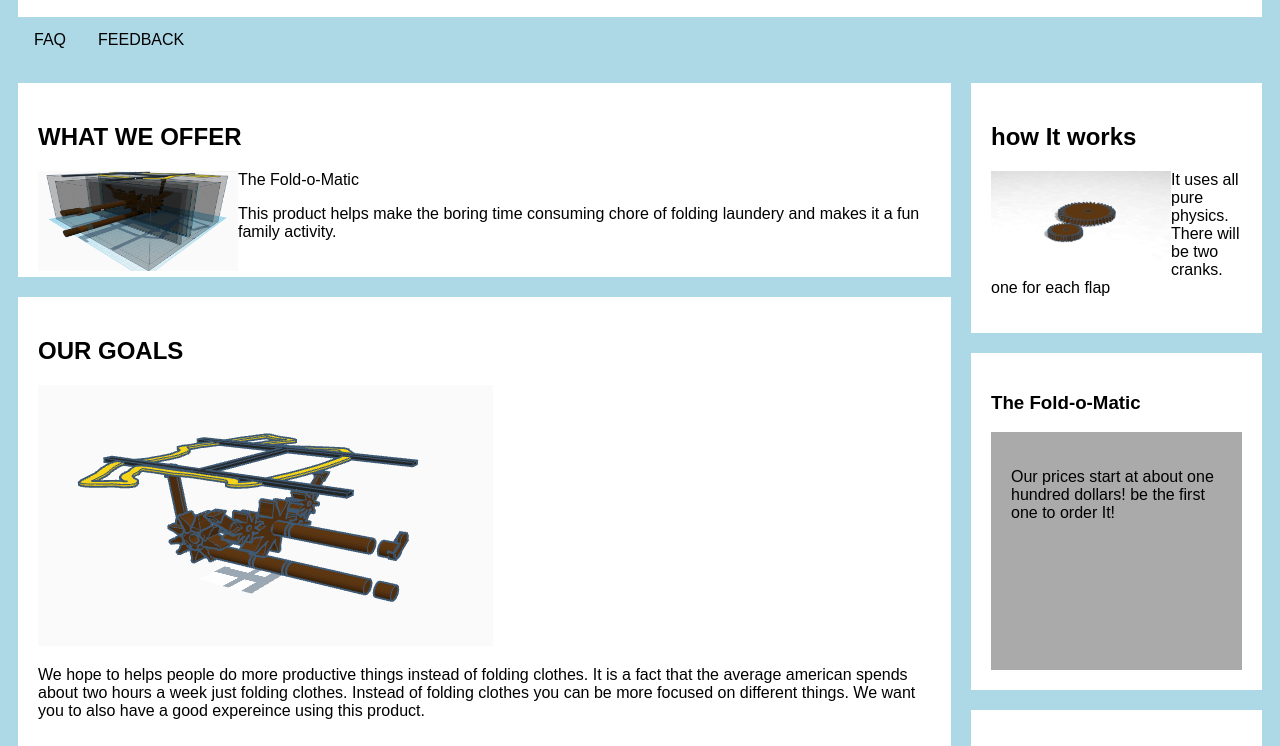
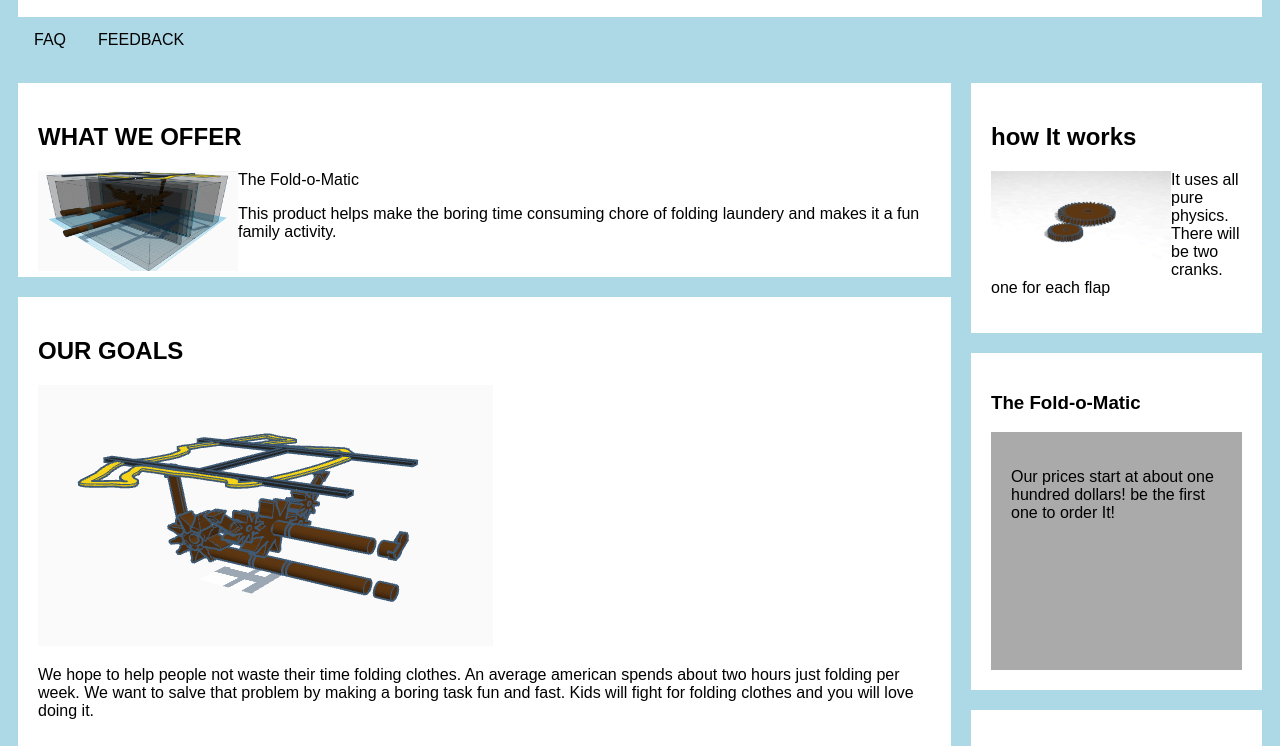
Before and after one commit to Lolers21/fold-o-matic, a plain HTML site: page index.html in a window 1280 px wide. Shown: the part 204-950 px from the top of the page. Drawn offline with Linux system fonts and the light colour scheme.

Commit message:
update index.html content

```diff
--- a/index.html
+++ b/index.html
@@ -156,7 +156,7 @@ body {
       <h2>OUR GOALS</h2>
       <img src="fol-fol.jpg">
       <p></p>
-      <p>We hope to helps people do more productive things instead of folding clothes. It is a fact that the average american spends about two hours a week just folding clothes. Instead of folding clothes you can be more focused on different things. We want you to also have a good expereince using this product.</p>
+      <p>We hope to help people not waste their time folding clothes. An average american spends about two hours just folding per week. We want to salve that problem by making a boring task fun and fast. Kids will fight for folding clothes and you will love doing it.</p>
     </div>
   </div>
   <div class="rightcolumn">
```
